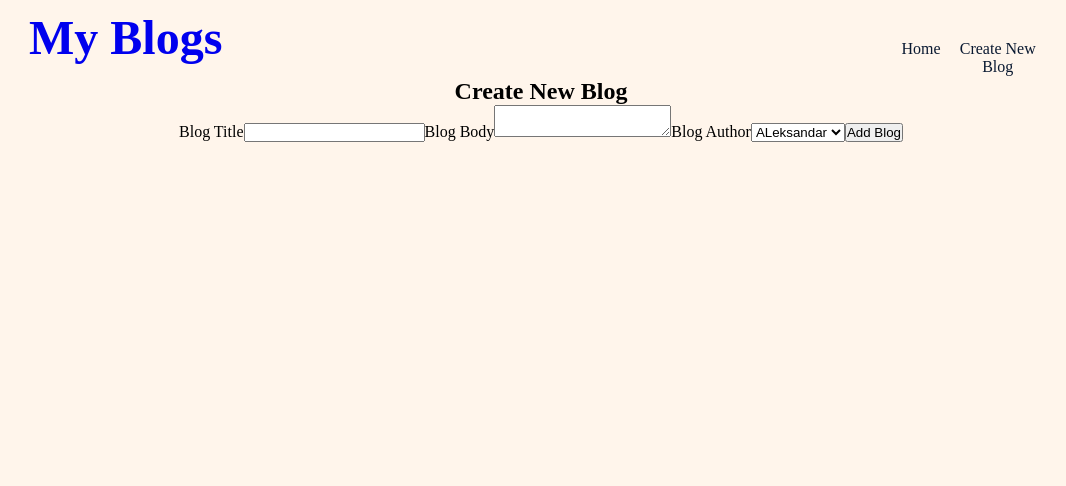
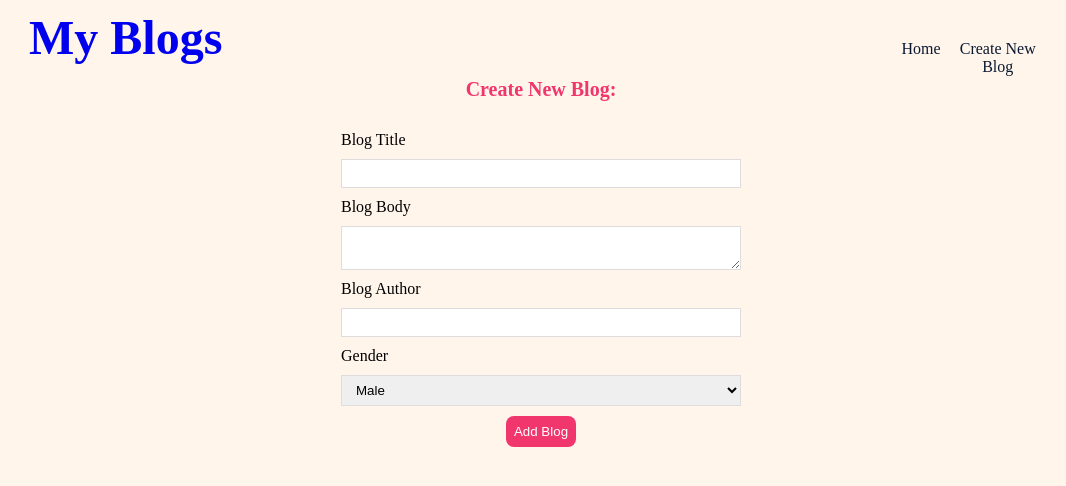
Before and after one commit to aleksandarLazic1998/Blog-App__React_Basics, a React (Create React App) app: page /create in a window 1280 px wide. Shown: the top 486 px of the page, without its empty margins (99-1165 px from the left). Built offline with nearby package versions, Linux system fonts and the light colour scheme.

Commit message:
Added form skelleton and styles for it

```diff
--- a/src/js/components/CreateBlogs/CreateBlogs.js
+++ b/src/js/components/CreateBlogs/CreateBlogs.js
@@ -1,16 +1,20 @@
+import "./css/CreateBlogs.css";
+
 const CreateBlogs = () => {
   return (
-    <div className="create-blog-container">
-      <h2 className="tag">Create New Blog</h2>
+    <div className="create">
+      <h2>Create New Blog:</h2>
       <form>
         <label>Blog Title</label>
         <input type="text" required />
         <label>Blog Body</label>
         <textarea required></textarea>
         <label>Blog Author</label>
+        <input type="text" required />
+        <label>Gender</label>
         <select>
-          <option value="Aleksandar">ALeksandar</option>
-          <option value="Marco">Marco</option>
+          <option value="male">Male</option>
+          <option value="female">Female</option>
         </select>
         <button>Add Blog</button>
       </form>
--- /dev/null
+++ b/src/js/components/CreateBlogs/css/CreateBlogs.css
@@ -0,0 +1,40 @@
+* {
+  margin: 0;
+  padding: 0;
+  box-sizing: border-box;
+}
+
+/* create new blog form */
+.create select, .create textarea, .create input {
+  width: 100%;
+  padding: 6px 10px;
+  margin: 10px 0;
+  border: 1px solid #ddd;
+  box-sizing: border-box;
+  display: block;
+}
+
+.create {
+  max-width: 400px;
+  margin: 0 auto;
+  text-align: center;
+}
+.create h2 {
+  font-size: 20px;
+  color: #f1356d;
+  margin-bottom: 30px;
+}
+.create label {
+  text-align: left;
+  display: block;
+}
+.create button {
+  background: #f1356d;
+  color: #fff;
+  border: 0;
+  padding: 8px;
+  border-radius: 8px;
+  cursor: pointer;
+}
+
+/*# sourceMappingURL=CreateBlogs.css.map */
--- /dev/null
+++ b/src/sass/components/CreateBlogs.scss
@@ -0,0 +1,49 @@
+@import "../shared/resets";
+@import "../shared/colors";
+
+/* create new blog form */
+%reusable-sass {
+  width: 100%;
+  padding: 6px 10px;
+  margin: 10px 0;
+  border: 1px solid #ddd;
+  box-sizing: border-box;
+  display: block;
+}
+.create {
+  max-width: 400px;
+  margin: 0 auto;
+  text-align: center;
+
+  h2 {
+    font-size: 20px;
+    color: #f1356d;
+    margin-bottom: 30px;
+  }
+
+  label {
+    text-align: left;
+    display: block;
+  }
+
+  button {
+    background: #f1356d;
+    color: #fff;
+    border: 0;
+    padding: 8px;
+    border-radius: 8px;
+    cursor: pointer;
+  }
+
+  input {
+    @extend %reusable-sass;
+  }
+
+  textarea {
+    @extend %reusable-sass;
+  }
+
+  select {
+    @extend %reusable-sass;
+  }
+}
```
Also changed, not shown: 1 other file (tests, documents, lock files or other folders).
